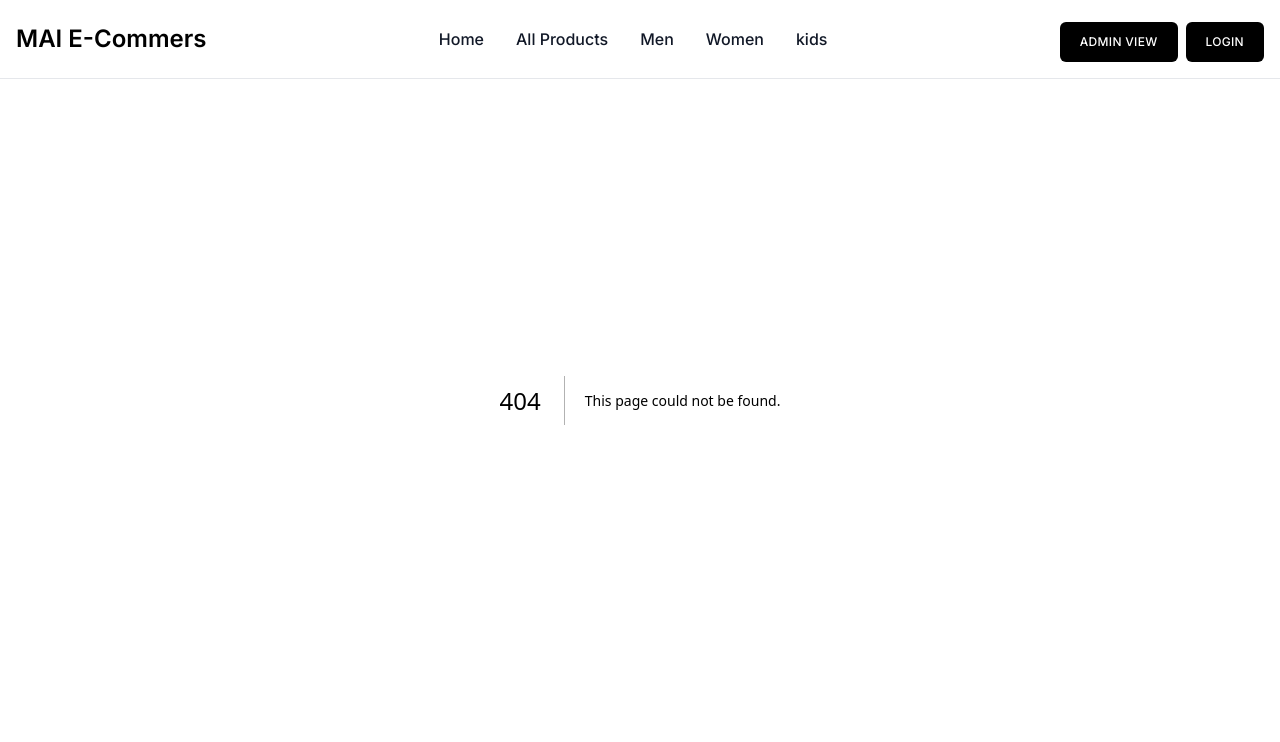
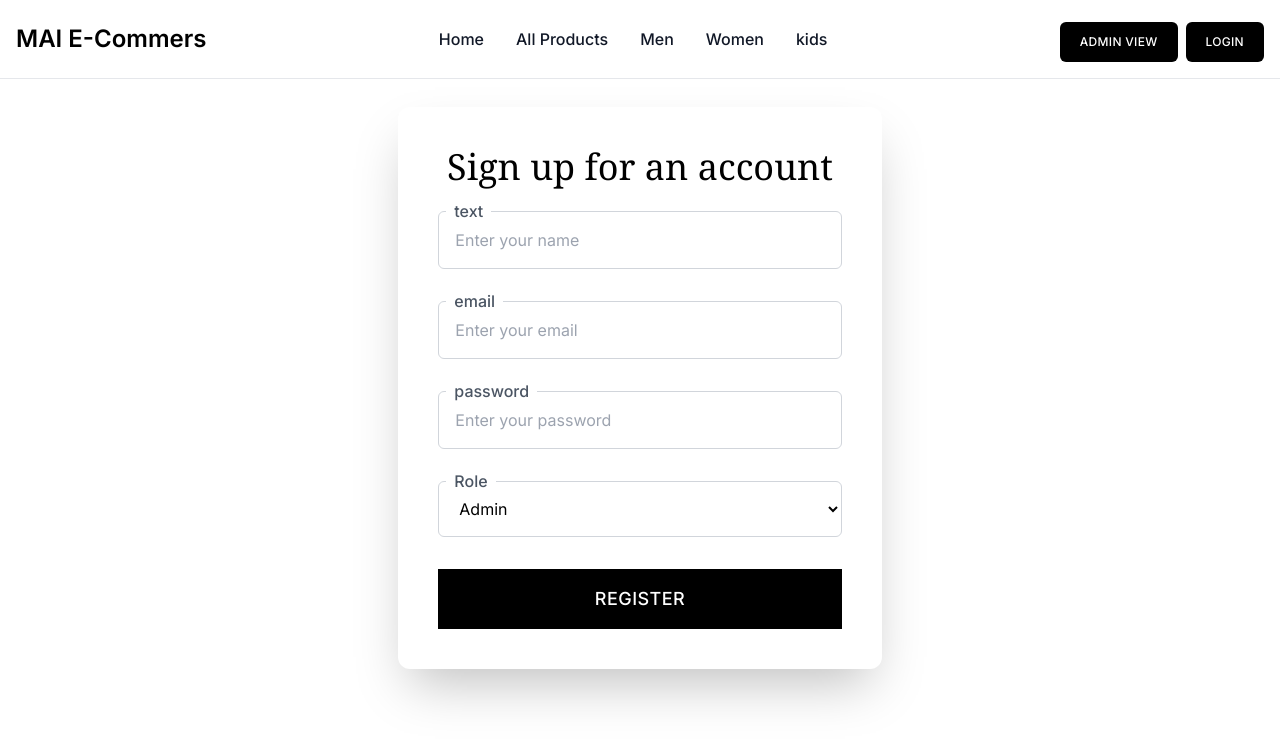
Before and after one commit to baized1245/MAI-E-Commers-with-next, a Next.js app in the folder mai-e-commers/: page /register in a window 1280 px wide. Before the commit this address had no page. Shown: the top 742 px of the page. Built offline with nearby package versions, Linux system fonts and the light colour scheme.

Commit message:
UI for registration and login page

```diff
--- a/mai-e-commers/src/app/globals.css
+++ b/mai-e-commers/src/app/globals.css
@@ -6,3 +6,16 @@
   @apply mt-1.5 inline-block bg-black px-5 py-3 text-xs uppercase font-medium
     tracking-wide text-white rounded-md;
 }
+
+body::-webkit-scrollbar {
+  width: 5px;
+}
+
+body::-webkit-scrollbar-track {
+  box-shadow: inset 0 0 6px rgba(0, 0, 0, 0.3);
+}
+
+body::-webkit-scrollbar-thumb {
+  background-color: darkgrey;
+  outline: 1px solid slategrey;
+}
--- a/mai-e-commers/src/app/layout.js
+++ b/mai-e-commers/src/app/layout.js
@@ -16,7 +16,9 @@
       <body className={inter.className}>
         <GlobalState>
           <Navbar />
-          <main>{children}</main>
+          <main className="flex min-h-screen flex-col mt-[75px]">
+            {children}
+          </main>
         </GlobalState>
       </body>
     </html>
--- /dev/null
+++ b/mai-e-commers/src/app/login/page.js
@@ -0,0 +1,7 @@
+'use client'
+
+import React from 'react'
+
+export default function Login() {
+  return <div>Login</div>
+}
--- /dev/null
+++ b/mai-e-commers/src/app/register/page.js
@@ -0,0 +1,63 @@
+'use client'
+
+import InputComponent from '@/components/FormElements/InputComponent'
+import SelectComponent from '@/components/FormElements/SelectComponent'
+import { registrationFormControls } from '@/utils'
+import React from 'react'
+
+const isRegistered = false
+
+export default function Register() {
+  return (
+    <div className="bg-white relative">
+      <div className="flex flex-col items-center justify-between pt-0 pr-10 pb-0 pl-10 mt-8 mr-auto xl:px-5 lg:flex-row">
+        <div className="flex flex-col justify-center items-center w-full pr-10 pl-10 lg:flex-row">
+          <div className="w-full mt-10 mr-0 mb-0 ml-0 relative max-w-2xl lg:mt-0 lg:w-5/12">
+            <div className="flex flex-col items-center justify-start pt-10 pr-10 pb-10 pl-10 bg-white shadow-2xl rounded-xl relative z-10">
+              <p className="w-full text-4xl font-medium text-center font-serif">
+                {isRegistered
+                  ? 'Registration Successfull !'
+                  : 'Sign up for an account'}
+              </p>
+              {isRegistered ? (
+                <button
+                  className="inline-flex w-full items-center justify-center bg-black px-6 py-4 text-lg
+                text-white transition-all duration-200 ease-in-out focus:shadow font-medium uppercase tracking-wide"
+                >
+                  Login
+                </button>
+              ) : (
+                <div className="w-full mt-6 mr-0 mb-0 ml-0 relative space-y-8">
+                  {registrationFormControls.map((controlIem) =>
+                    controlIem.componentType === 'input' ? (
+                      <InputComponent
+                        label={controlIem.type}
+                        placeholder={controlIem.placeholder}
+                        onChange={controlIem.label}
+                        // value={undefined}
+                        // type={undefined}
+                      />
+                    ) : controlIem.componentType === 'select' ? (
+                      <SelectComponent
+                        options={controlIem.options}
+                        label={controlIem.label}
+                        // value={undefined}
+                        // onChange={undefined}
+                      />
+                    ) : null
+                  )}
+                  <button
+                    className="inline-flex w-full items-center justify-center bg-black px-6 py-4 text-lg
+                text-white transition-all duration-200 ease-in-out focus:shadow font-medium uppercase tracking-wide"
+                  >
+                    Register
+                  </button>
+                </div>
+              )}
+            </div>
+          </div>
+        </div>
+      </div>
+    </div>
+  )
+}
--- /dev/null
+++ b/mai-e-commers/src/components/FormElements/InputComponent/index.js
@@ -0,0 +1,24 @@
+import React from 'react'
+
+export default function InputComponent({
+  label,
+  placeholder,
+  onChange,
+  value,
+  type,
+}) {
+  return (
+    <div className="relative">
+      <p className="pt-0 pr-2 pb-0 pl-2 absolute -mt-3 mr-0 mb-0 ml-2 font-medium text-gray-600 bg-white">
+        {label}
+      </p>
+      <input
+        placeholder={placeholder}
+        type={type || 'text'}
+        value={value}
+        onChange={onChange}
+        className="border placeholder-gray-400 focus:outline-none focus:border-black w-full pt-4 pr-4 pb-4 pl-4 mr-0 mt-0 ml-0 text-base block bg-white border-gray-300 rounded-md"
+      />
+    </div>
+  )
+}
--- /dev/null
+++ b/mai-e-commers/src/components/FormElements/SelectComponent/index.js
@@ -0,0 +1,37 @@
+import React from 'react'
+
+export default function SelectComponent({
+  label,
+  value,
+  onChange,
+  options = [],
+}) {
+  return (
+    <div className="relative">
+      <p className=" pt-0 pr-2 absolute pb-0 pl-2 -mt-3 mr-0 mb-0 ml-2 font-medium text-gray-600 bg-white">
+        {label}
+      </p>
+      <select
+        value={value}
+        onChange={onChange}
+        className="border placeholder-gray-400 focus:outline-none focus:border-black w-full pt-4 pr-4 pb-4 pl-4 mr-0 mt-0 ml-0 text-base block bg-white border-gray-300 rounded-md"
+      >
+        {options && options.length ? (
+          options.map((optionItem) => (
+            <option
+              id={optionItem.id}
+              value={optionItem.id}
+              key={optionItem.id}
+            >
+              {optionItem.label}
+            </option>
+          ))
+        ) : (
+          <option id="" value={''}>
+            Select
+          </option>
+        )}
+      </select>
+    </div>
+  )
+}
--- a/mai-e-commers/src/utils/index.js
+++ b/mai-e-commers/src/utils/index.js
@@ -237,8 +237,3 @@
     componentType: 'input',
   },
 ]
-
-// export const styles = {
-//   button:
-//     'mt-1.5 inline-block bg-black px-5 py-3 text-xs font-medium upprcase tracking-wide text-white rounded-md',
-// }
```
